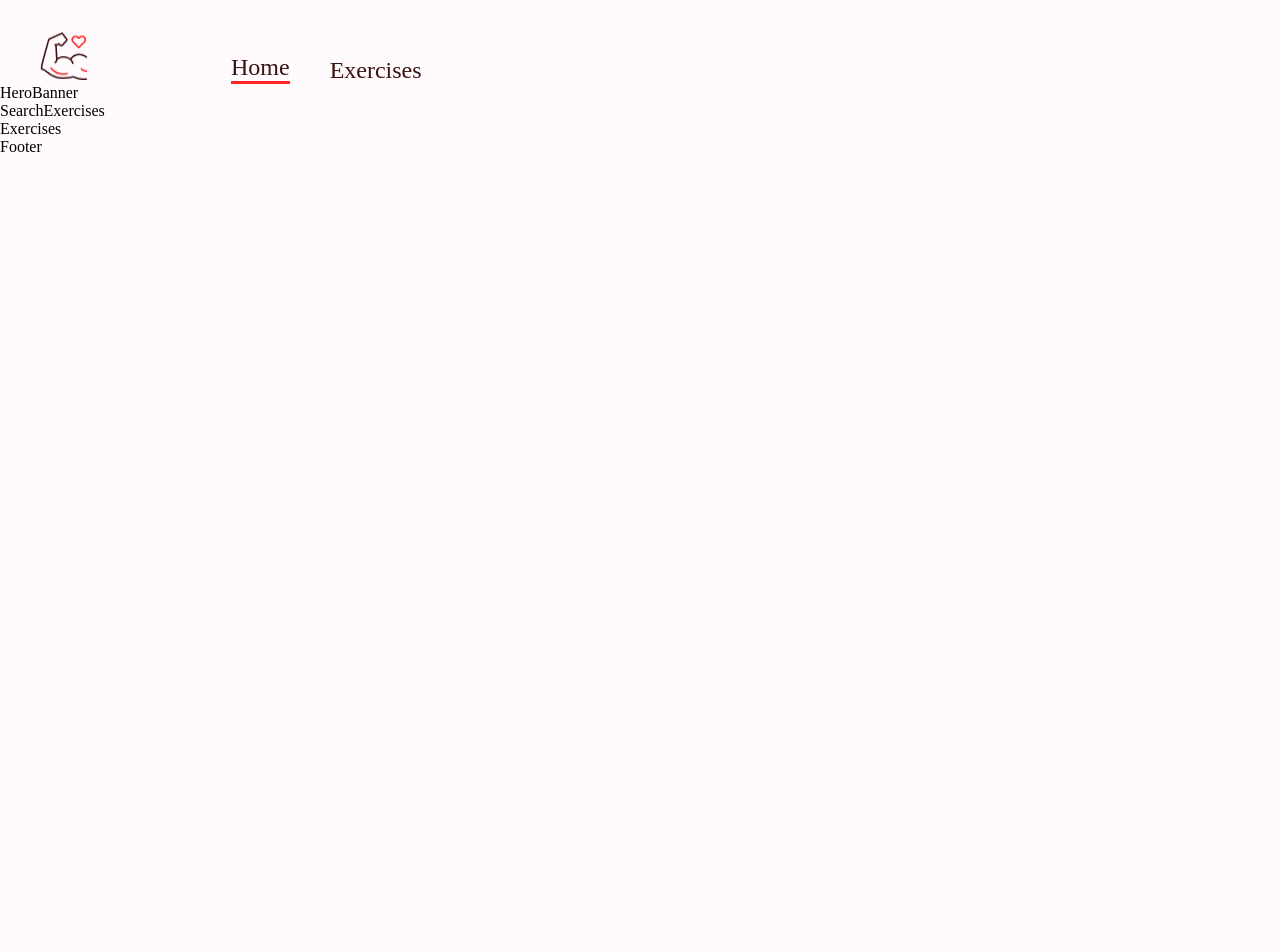
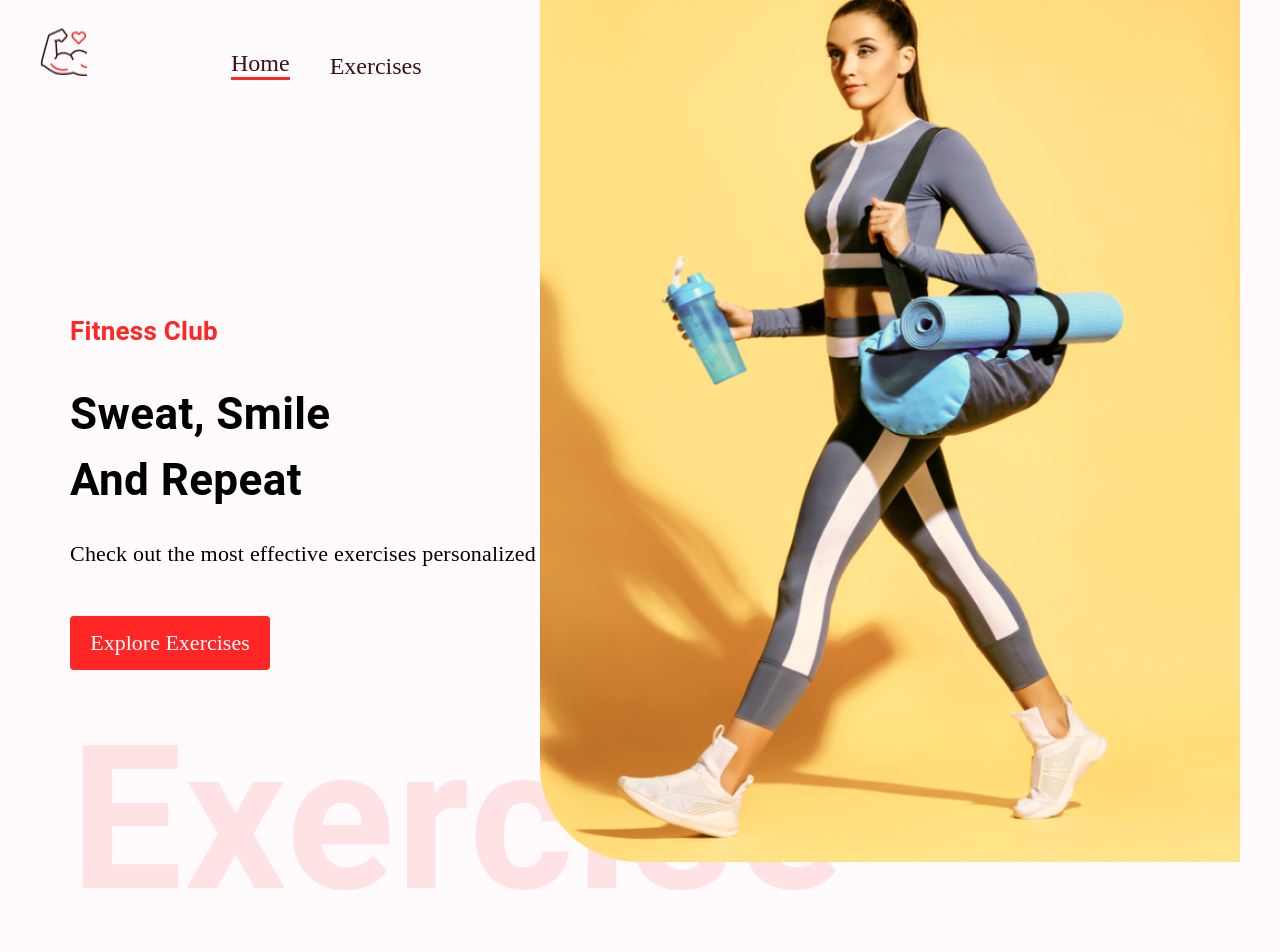
Before and after one commit to harshvardhan614/fitness_react_app, a React (Create React App) app: page / in a window 1280 px wide. Shown: the top 952 px of the page. Before the commit the page ends 800 px from the top, so only its background shows below. Built offline with nearby package versions, Linux system fonts and the light colour scheme.

Commit message:
complete heroBanner Section

```diff
--- a/src/components/HeroBanner.js
+++ b/src/components/HeroBanner.js
@@ -1,9 +1,66 @@
-import React from 'react'
+import React from "react";
+import { Box, Stack, Typography } from "@mui/material";
+import HeroBannerImage from "../assets/images/banner.png";
 
 const HeroBanner = () => {
   return (
-    <div>HeroBanner</div>
-  )
-}
+    <Box
+      sx={{ mt: { lg: "212px", xs: "70px" }, ml: { sm: "50px" } }}
+      position="relative"
+      p="20px"
+    >
+      <Typography color="#FF2625" fontWeight="600" fontSize="26px">
+        Fitness Club
+      </Typography>
+      <Typography
+        fontWeight={700}
+        sx={{ fontSize: { lg: "44px", xs: "40px" } }}
+        mb="23px"
+        mt="30px"
+      >
+        Sweat, Smile <br />
+        And Repeat
+      </Typography>
+      <Typography fontSize="22px" fontFamily="Alegreya" lineHeight="35px">
+        Check out the most effective exercises personalized to you
+      </Typography>
+      <Stack>
+        <a
+          href="#exercises"
+          style={{
+            marginTop: "45px",
+            textDecoration: "none",
+            width: "200px",
+            textAlign: "center",
+            background: "#FF2625",
+            padding: "14px",
+            fontSize: "22px",
+            textTransform: "none",
+            color: "white",
+            borderRadius: "4px",
+          }}
+        >
+          Explore Exercises
+        </a>
+      </Stack>
+      <Typography
+        fontWeight={600}
+        color="#FF2625"
+        sx={{
+          opacity: "0.1",
+          display: { lg: "block", xs: "none" },
+          fontSize: "200px",
+        }}
+      >
+        Exercise
+      </Typography>
+      <img
+        src={HeroBannerImage}
+        alt="hero-banner"
+        className="hero-banner-img"
+      />
+    </Box>
+  );
+};
 
-export default HeroBanner
+export default HeroBanner;
--- a/src/components/Navbar.js
+++ b/src/components/Navbar.js
@@ -10,7 +10,7 @@
       justifyContent="space-around"
       sx={{
         gap: { sm: "123px", xs: "40px" },
-        mt: { sm: "32px", xs: "20px" },
+        mt: { sm: "28px", xs: "18px" },
         justifyContent: "none",
       }}
       px="20px"
```
